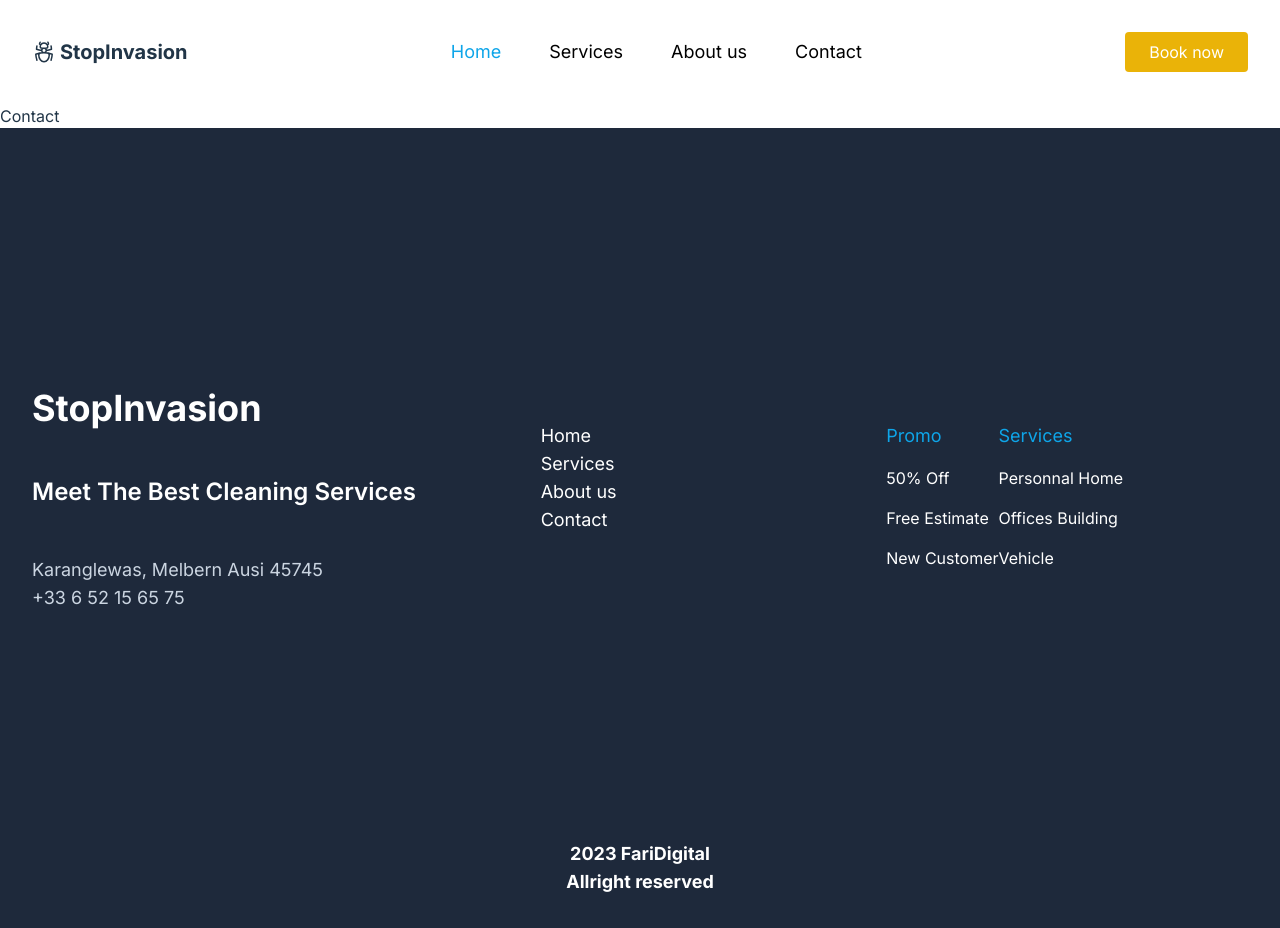
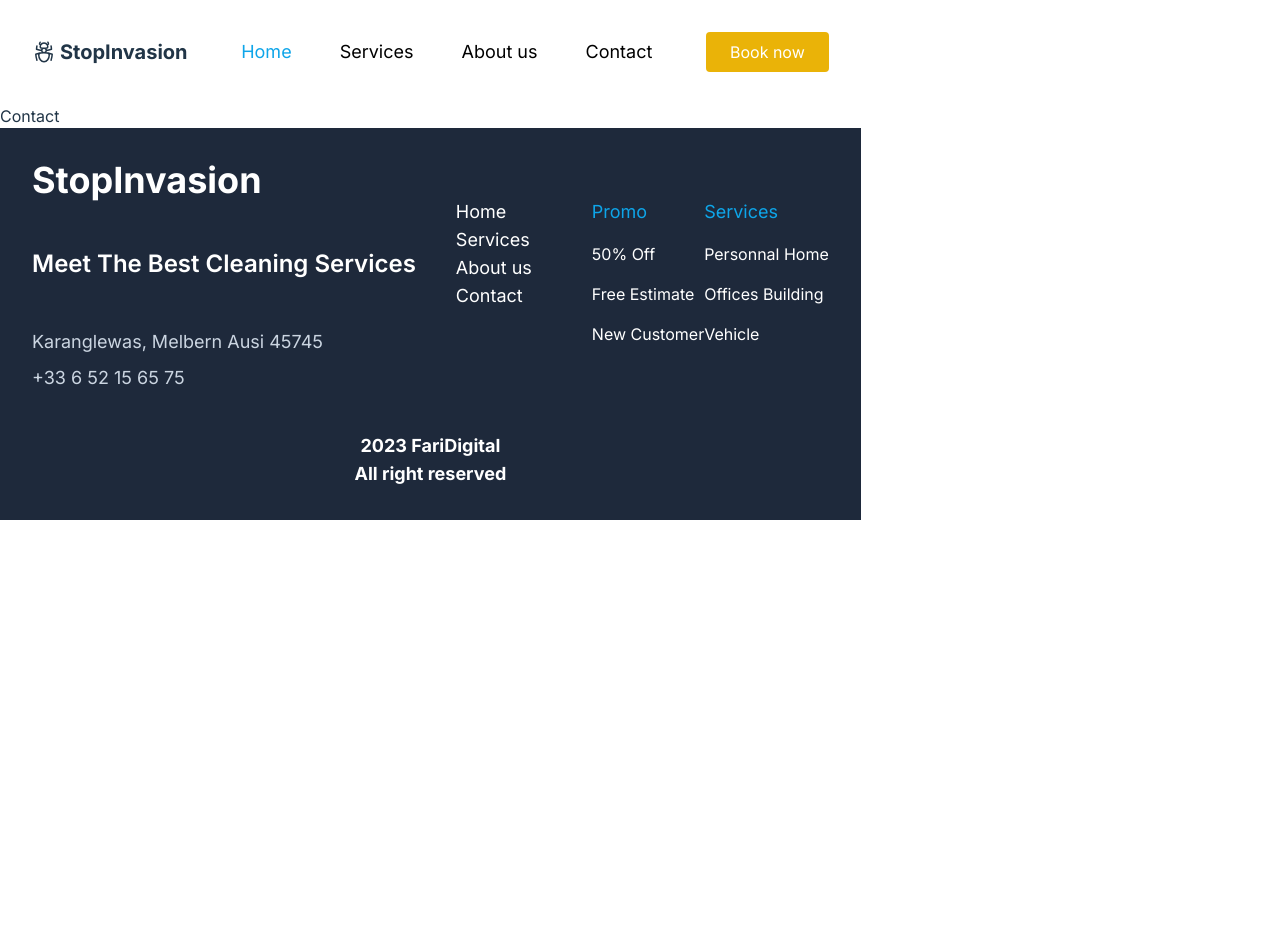
Before and after one commit to FaridAmimri/stopinvasion, a React (Vite) app: page /contact in a window 1280 px wide. After the commit the page ends 800 px from the top, so only its background shows below. Built offline with nearby package versions, Linux system fonts and the light colour scheme.

Commit message:
Clean code

```diff
--- a/src/components/CallToAction.tsx
+++ b/src/components/CallToAction.tsx
@@ -20,7 +20,7 @@ const CallToAction = () => {
         <div className='bg-white absolute bottom-[0px] left-[-22px] rotate-45 h-2 w-32' />
       </div>
       <div className='text-center md:hidden'>
-        <button className='w-40 bg-yellow-500 rounded p-2 px-6 text-white transition duration-150 ease-in-out'>
+        <button className='w-40 bg-yellow-500 rounded p-2 px-6 text-white'>
           Contact us
         </button>
       </div>
--- a/src/components/Footer.tsx
+++ b/src/components/Footer.tsx
@@ -5,14 +5,14 @@ import { menu } from '../utils/data'
 
 const Footer = () => {
   return (
-    <div className='h-screen flex flex-col justify-between p-8 bg-slate-800 text-white'>
-      <div className='flex flex-1 flex-col lg:flex-row lg:items-center'>
+    <div className='h-screen flex flex-col justify-between p-8 bg-slate-800 text-white md:h-auto md:gap-10 2xl:h-1/2'>
+      <div className='flex flex-1 flex-col lg:flex-row lg:items-center md:gap-10'>
         <div className='flex flex-col gap-4 lg:gap-12'>
           <h1 className='text-4xl font-bold '>StopInvasion</h1>
           <span className='text-2xl font-semibold'>
             Meet The Best Cleaning Services
           </span>
-          <div className=''>
+          <div className='flex flex-col gap-2'>
             <p className='text-lg text-slate-300'>
               Karanglewas, Melbern Ausi 45745
             </p>
@@ -20,11 +20,11 @@ const Footer = () => {
           </div>
         </div>
 
-        <div className='flex-1 flex flex-col justify-around text-lg lg:flex-row'>
+        <div className='flex-1 flex flex-col justify-around text-lg md:gap-10 lg:flex-row'>
           <ul className='flex flex-wrap lg:flex-col'>
             {menu.map((item) => (
               <li key={item.id}>
-                <Link className='pr-5' to={item.link}>
+                <Link className='pr-5 hover:text-sky-500' to={item.link}>
                   {item.name}
                 </Link>
               </li>
@@ -56,7 +56,7 @@ const Footer = () => {
         <span>
           2023 FariDigital
           <br />
-          Allright reserved
+          All right reserved
         </span>
       </div>
     </div>
--- a/src/components/Header.tsx
+++ b/src/components/Header.tsx
@@ -1,22 +1,16 @@
 /** @format */
 
 import { useState } from 'react'
-import { MenuType, MenuItemType } from '../types/types'
+import { MenuItemType } from '../types/types'
 import { Link } from 'react-router-dom'
+import { menu } from '../utils/data'
 import Menu from './Menu'
-
-const menu: MenuType = [
-  { id: 1, name: 'Home', link: '/' },
-  { id: 2, name: 'Services', link: '/services' },
-  { id: 3, name: 'About us', link: '/about' },
-  { id: 4, name: 'Contact', link: '/contact' }
-]
 
 const Header = () => {
   const [activeMenu, setActiveMenu] = useState('Home')
 
   return (
-    <div className='flex items-center p-8 w-screen justify-between'>
+    <div className='flex items-center p-8 justify-between'>
       {/* Logo */}
       <div className='flex items-center'>
         <svg
```
